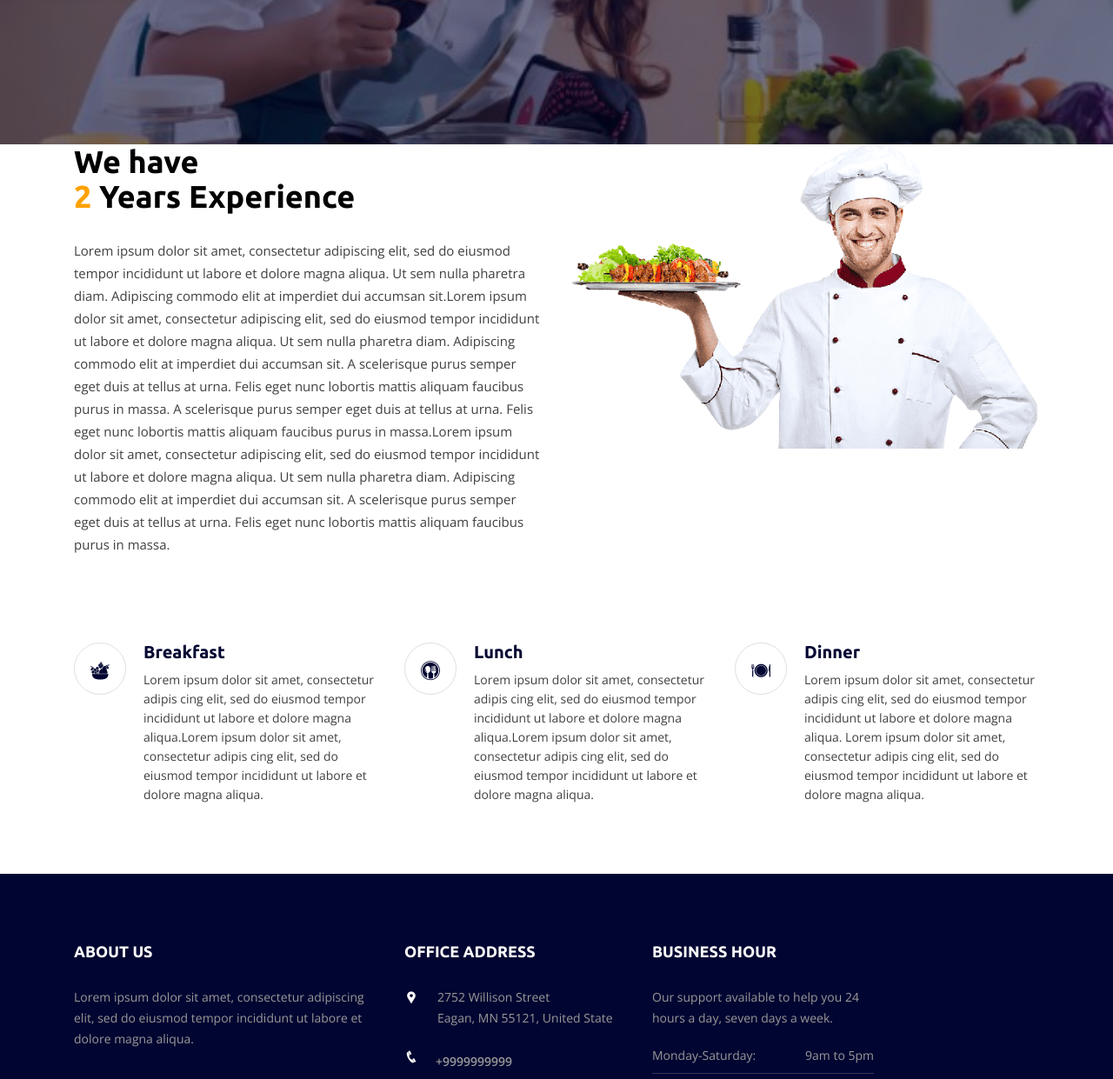
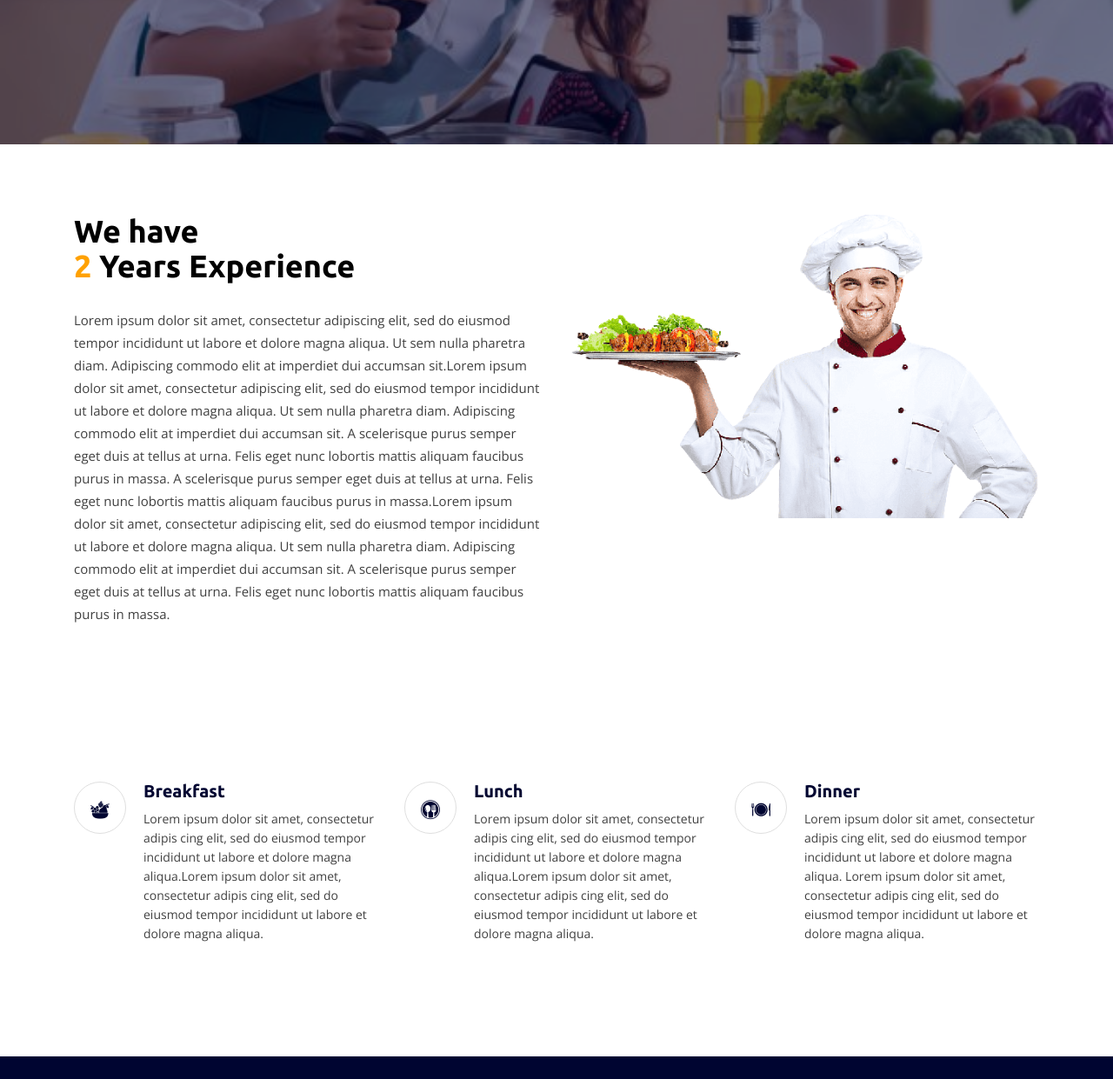
Before and after one commit to arundev-v/og, a plain HTML site: page index.html in a window 1280 px wide. Shown: the part 597-1838 px from the top of the page at 87% size. Drawn offline with nearby package versions, Linux system fonts and the light colour scheme; files whose address does not match are found by name.

Commit message:
Update index.html

```diff
--- a/index.html
+++ b/index.html
@@ -80,7 +80,9 @@
     </section>
     <!-- end of slider area -->
     <!-- start expericen section -->
-    <section class="container" id=experience>
+    <section class="experiance-area section-padding"  id=experience>
+    <div class="container">
+        <div>
         <div class="row">
             <div class="col-md-6">
                 <div class="experience-content">
@@ -95,10 +97,12 @@
                     </div>
          </div>
         </div>
+        </div>
     </section>
 <!-- end of experiene section -->
 <!-- start services section -->
-        <section id=services class="services-area services-page section-padding">
+        <section id=services class="services-area section-padding">
+            </div>
             <div class="container">
                 <div class="row">
                     <div class="col-md-6 col-lg-4">
```
